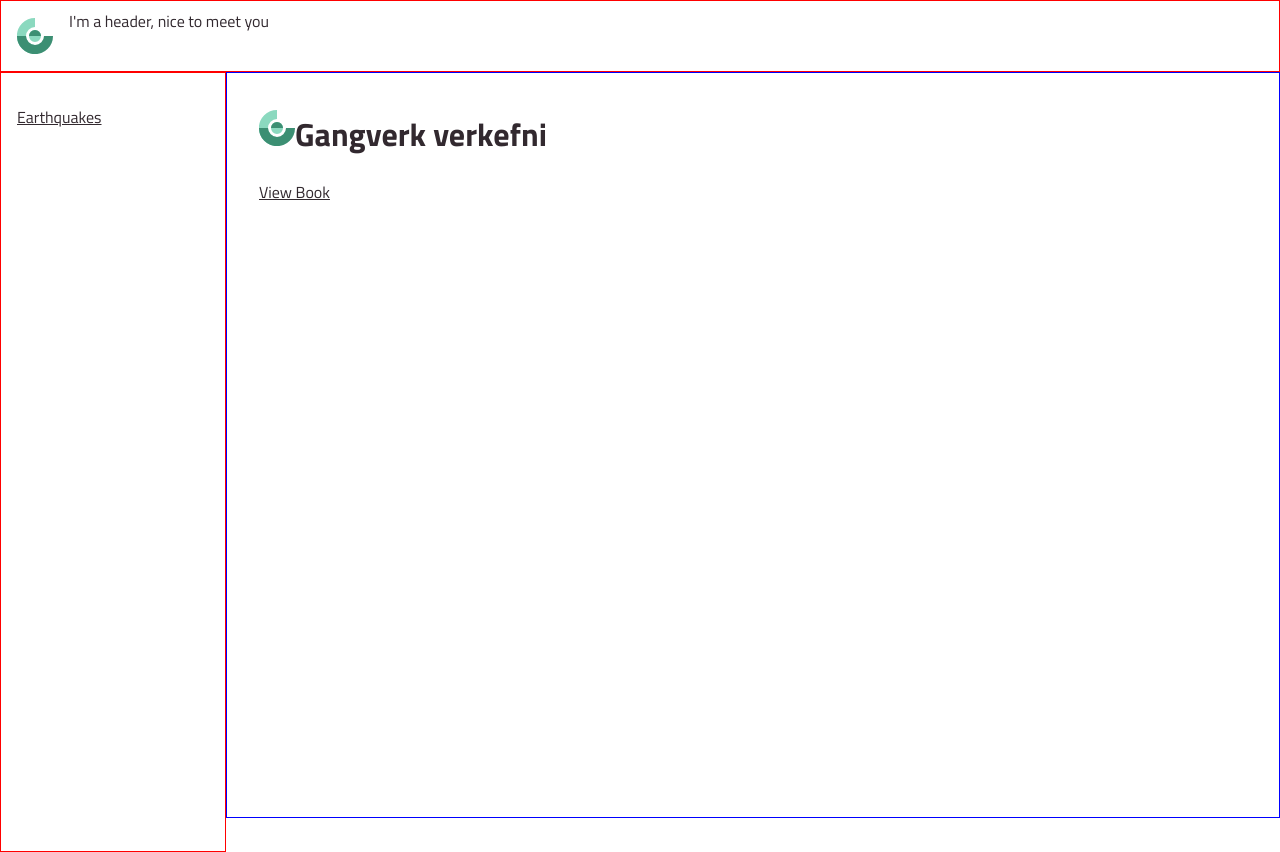
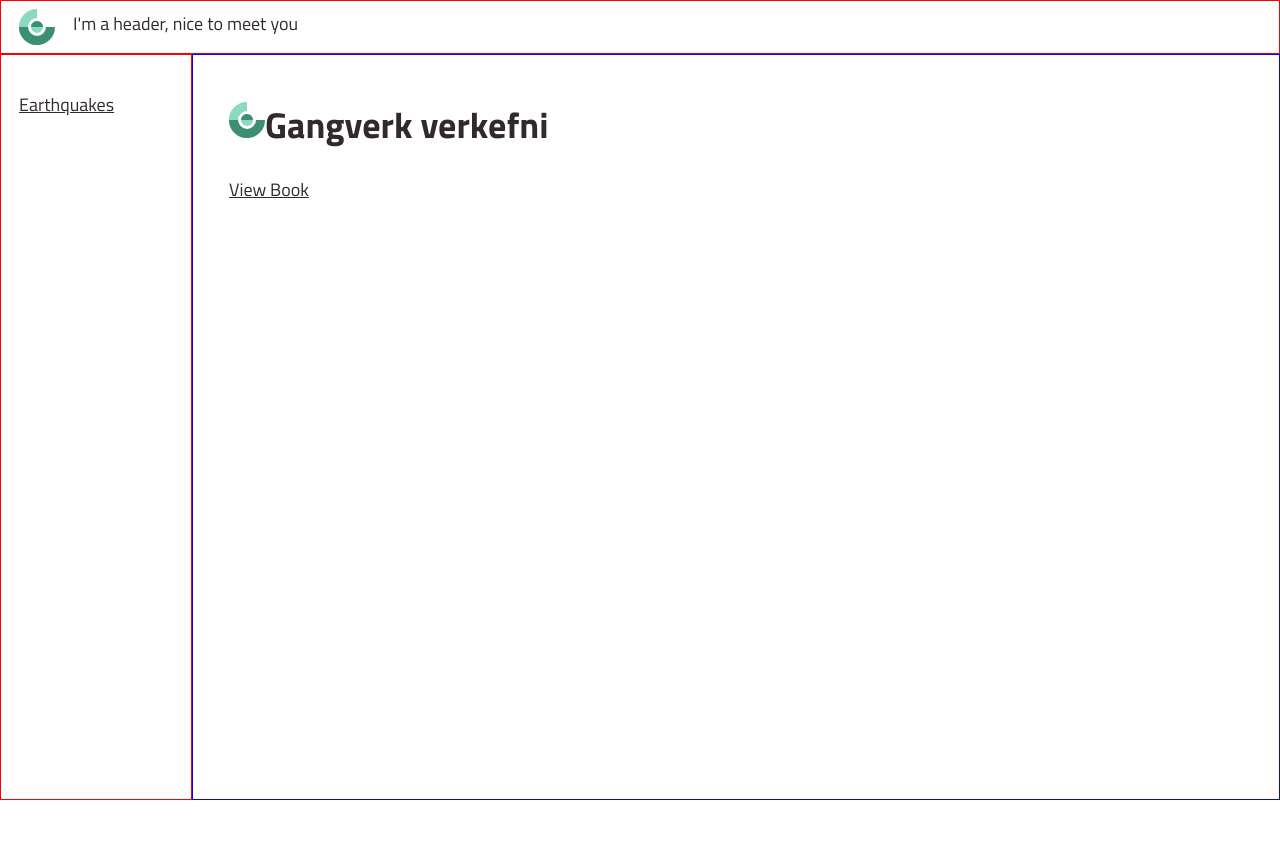
Before and after one commit to vak-is/Gangverk, a Next.js app: page / in a window 1280 px wide. After the commit the page ends 800 px from the top, so only its background shows below. Built offline with nearby package versions, Linux system fonts and the light colour scheme; a web font is replaced by a local one.

Commit message:
REM size set for project

```diff
--- a/styles/styles.scss
+++ b/styles/styles.scss
@@ -4,7 +4,12 @@
 @import './globals/fonts.scss';
 @import './globals/variables.scss';
 
+html, body {
+    font-size: 18px;
+}
+
 * {
     font-family: 'Titillium'!important;
     color: $dark;
+    box-sizing: border-box;
 }
```
